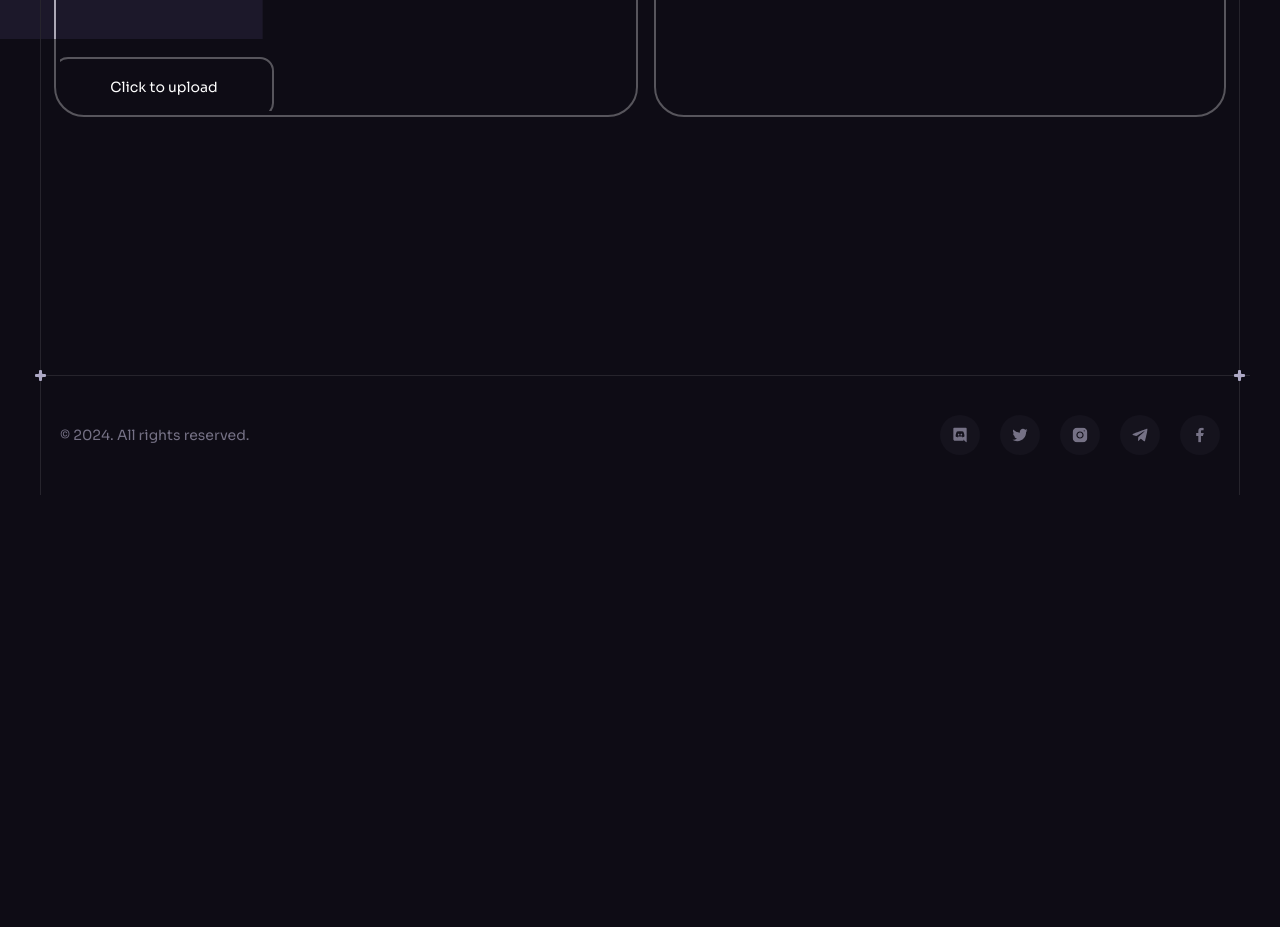
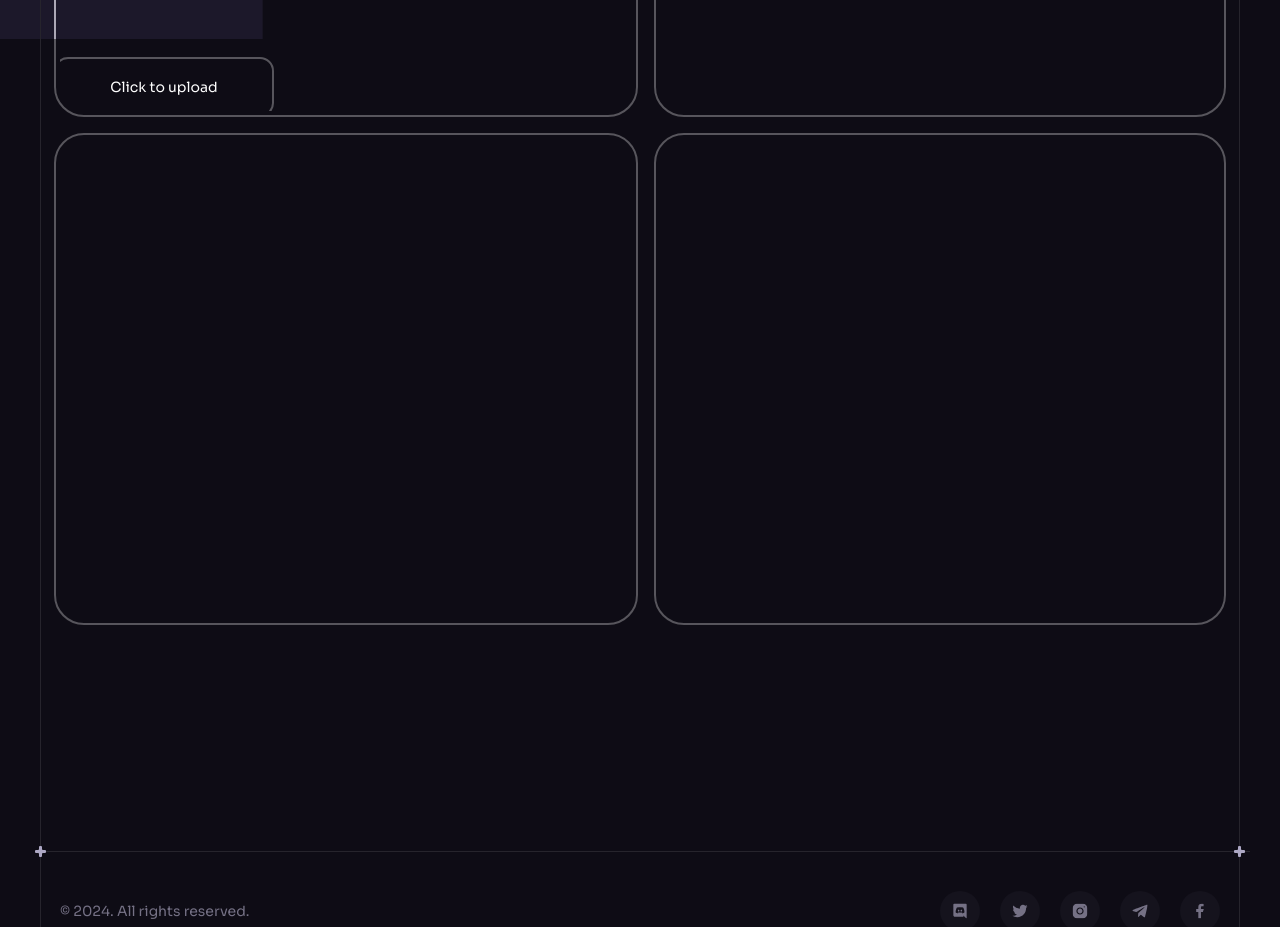
Before and after one commit to himanshupathak95/otf-orc, a React (Vite) app: page / in a window 1280 px wide. Shown: the part 7900-8827 px from the top of the page. Before the commit the page ends 8395 px from the top, so only its background shows below. Built offline with nearby package versions, Linux system fonts and the light colour scheme; grey boxes are pictures that could not be loaded.

Commit message:
layout-set

```diff
--- a/src/components/FileUpload.jsx
+++ b/src/components/FileUpload.jsx
@@ -144,7 +144,7 @@ const FileUpload = () => {
           </p>
         )}
         {!showInstructions && !isLoading && responseData && (
-          <div className="flex flex-col justify-center ">
+          <div className="flex flex-col items-center justify-center ">
             {getParagraphs(responseData).map((line, index) =>
               index === 0 ? (
                 <p key={index} className="p-2 pt-10 pl-15 pr-15 text-centre">
@@ -159,9 +159,13 @@ const FileUpload = () => {
           </div>
         )}
       </div>
-      <div className="mt-4 text-white">
+      <div className="flex text-white outline outline-2 outline-white/30 outline-offset-4 rounded-3xl items-center justify-center mt-3 h-[60vh]">
+        {responseData && !isLoading && getRating(responseData)}
+      </div>
+      <div className="flex flex-row items-stretch w-full">
+        <div className="outline outline-2 outline-white/30 outline-offset-4 rounded-3xl p-4 flex-1 ml-3 mt-3">
           {responseData && !isLoading && (
-          <h4 class="flex h4 text-centre justify-center pt-20">
+            <h4 className="flex h4 text-centre items-center justify-center pt-10  ">
               Alternatives Choices
             </h4>
           )}
@@ -179,6 +183,7 @@ const FileUpload = () => {
               )
             )}
         </div>
+      </div>
       {console.log(responseData)}
     </>
   );
```
Lines whose indentation alone changed are shown as unchanged.
